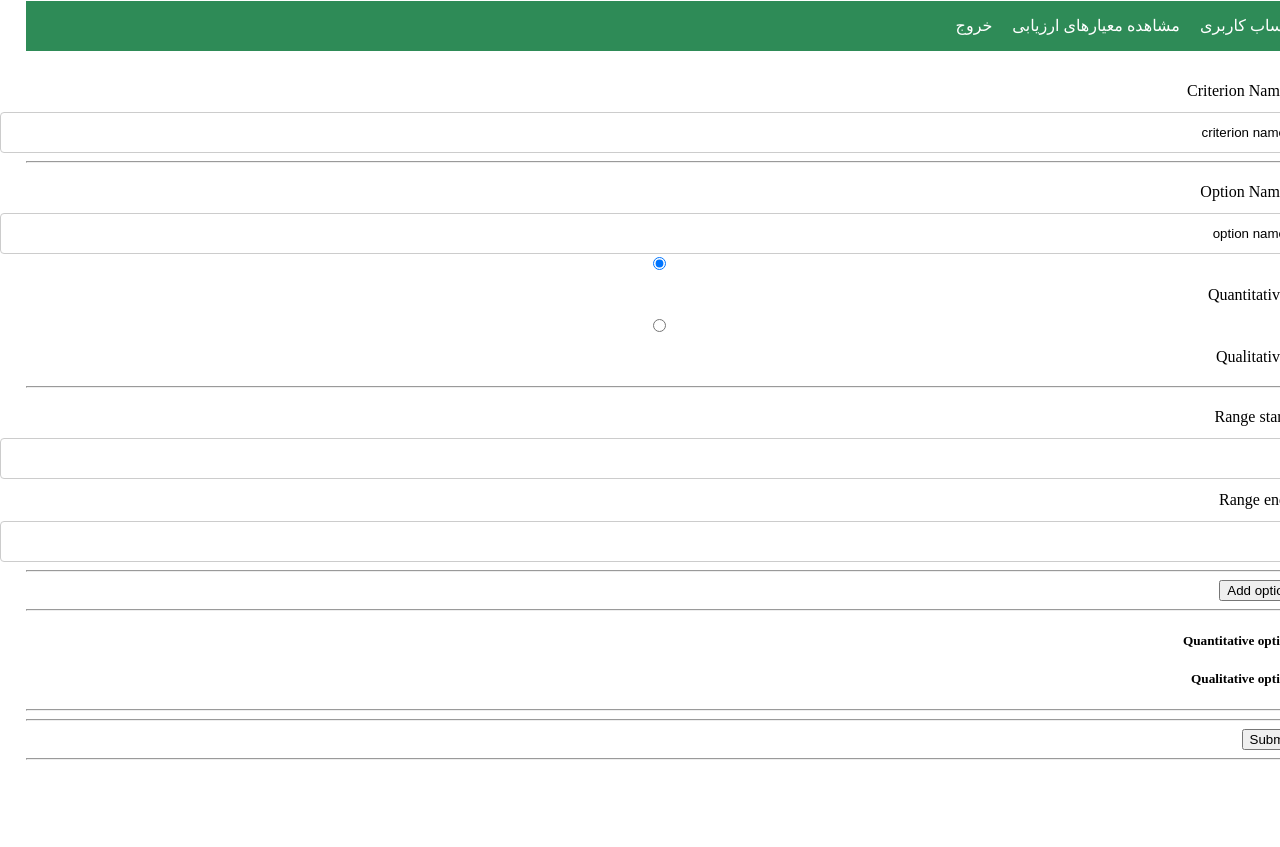
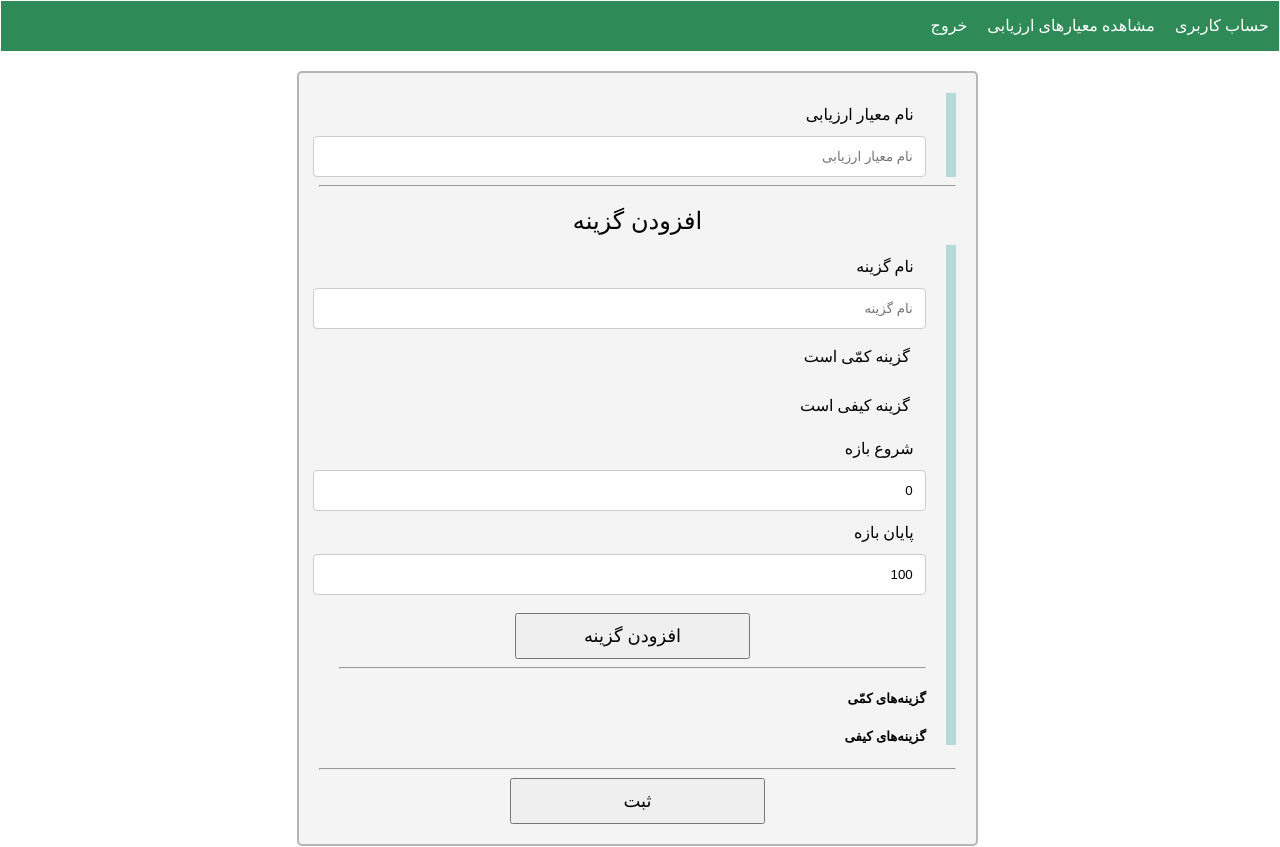
Before and after one commit to ArmenJeddi/Object-Oriented-Design-Project, a Django app: template management/templates/management/addCriterion.html in a window 1280 px wide. Before the commit the page ends 760 px from the top, so only its background shows below. Run offline with Django 3.2, Linux system fonts and the light colour scheme; the template is opened without the code that fills it, so the values that code supplies are empty.

Commit message:
fixed issue with addCriterion

```diff
--- a/management/templates/management/addCriterion.html
+++ b/management/templates/management/addCriterion.html
@@ -7,56 +7,64 @@
 
 {% block main %}
 
-    <h3 class="center-align red lighten-3">{{ title }}</h3>
+
+    <div class="content-page">
+
+        <div class="vertical-center">
 
 
-    <div>
-        <label for="criterion_name">Criterion Name</label>
-        <input type="text" name="criterion_name" id="criterion_name" value="criterion name"><br>
-        <hr>
+            <div class="darkBlock">
+                <label for="criterion_name">نام معیار ارزیابی</label>
+                <input type="text" required name="criterion_name" id="criterion_name" , placeholder="نام معیار ارزیابی"><br>
+            </div>
+            <hr>
 
-        <label for="option_name">Option Name</label>
-        <input type="text" name="option_name" id="option_name" value="option name"><br>
+            <div class="middle-header">افزودن گزینه</div>
+
+            <div class="darkBlock">
+
+                <label for="option_name">نام گزینه</label>
+                <input type="text" name="option_name" id="option_name" placeholder="نام گزینه"><br>
 
 
-        <input type="radio" name="type" id="quan" value="quan" checked onchange="toggle_qualitative()">
-        <label for="quan">Quantitative</label><br>
+                <input class="vertical-right" type="radio" name="type" id="quan" value="quan" checked
+                       onchange="toggle_qualitative()">
+                <label for="quan">گزینه کمّی است</label><br>
 
 
-        <input type="radio" name="type" id="qual" value="qual" onchange="toggle_qualitative()">
-        <label for="qual">Qualitative</label><br>
-
-        <hr>
-
-        <label for="range_start" id="range_start_label">Range start</label>
-        <input type="number" name="range_start" id="range_start" value="range start"><br>
-
-        <label for="range_end" id="range_end_label">Range end</label>
-        <input type="number" name="range_end" id="range_end" value="range end"><br>
+                <input class='vertical-right' type="radio" name="type" id="qual" value="qual"
+                       onchange="toggle_qualitative()">
+                <label for="qual">گزینه کیفی است</label><br>
 
 
-        <hr>
+                <label for="range_start" id="range_start_label">شروع بازه</label>
+                <input type="number" name="range_start" id="range_start" value="0"><br>
 
-        <button onclick="add_option()">Add option</button>
-
-        <hr>
-
-        <h5>Quantitative options</h5>
-
-        <ol id="quan_options"></ol>
+                <label for="range_end" id="range_end_label">پایان بازه</label>
+                <input type="number" name="range_end" id="range_end" value="100"><br>
 
 
-        <h5>Qualitative options</h5>
+                <br>
 
-        <ol id="qual_options"></ol>
+                <button class="submitButton" onclick="add_option()">افزودن گزینه</button>
 
-        <hr>
-        <hr>
+                <hr>
 
-        <button onclick="pack_and_submit()">Submit</button>
+                <h5>گزینه‌های کمّی</h5>
+
+                <ol id="quan_options"></ol>
+
+
+                <h5>گزینه‌های کیفی</h5>
+
+                <ol id="qual_options"></ol>
+
+            </div>
+            <hr>
+
+            <button class="submitButton" onclick="pack_and_submit()">ثبت</button>
+        </div>
     </div>
-
-    <hr>
 
 
     <script>
@@ -99,6 +107,15 @@
             var li_element = document.createElement('li');
             li_element.setAttribute('id', id);
 
+
+            var button_element = document.createElement('button');
+            button_element.setAttribute('onclick', "delete_option(this.parentNode)");
+            button_element.appendChild(document.createTextNode('حذف گزینه'));
+
+            li_element.appendChild(button_element);
+            li_element.appendChild(document.createTextNode(space_separator));
+
+
             var option_name_element = document.createElement('a');
             option_name_element.setAttribute('id', 'option_name');
             option_name_element.appendChild(document.createTextNode(option_name));
@@ -118,22 +135,10 @@
                 end_value_element.appendChild(document.createTextNode(end_vaule));
 
 
-                li_element.appendChild(option_name_element);
-                li_element.appendChild(document.createTextNode(space_separator));
-
                 li_element.appendChild(start_value_element);
                 li_element.appendChild(document.createTextNode(space_separator));
-
                 li_element.appendChild(end_value_element);
-                li_element.appendChild(document.createTextNode(space_separator));
-
             }
-
-            var button_element = document.createElement('button');
-            button_element.setAttribute('onclick', "delete_option(this.parentNode)");
-            button_element.appendChild(document.createTextNode('Delete'));
-
-            li_element.appendChild(button_element);
 
             if (is_quantitative) {
                 document.getElementById('quan_options').appendChild(li_element);
@@ -180,7 +185,7 @@
             };
 
 
-            console.log(JSON.stringify(data));
+            {#console.log(JSON.stringify(data));#}
             sendData(JSON.stringify(data));
 
         }
@@ -193,8 +198,8 @@
 
             xhr.onreadystatechange = function () {
                 if (xhr.readyState === 4 && xhr.status === 200) {
-                    var json = JSON.parse(xhr.responseText);
-                    console.log(json)
+                    {#var json = JSON.parse(xhr.responseText);#}
+                    {#console.log(xhr.responseText);#}
                 }
             };
             xhr.send(data);
--- a/static/styles/main.css
+++ b/static/styles/main.css
@@ -1,5 +1,17 @@
 .vertical-center{
 	width: 50%;
+	margin: auto ;
+	margin-top: 20px;
+	background-color: #F4F4F4;
+	border: 2px solid #B6B6B6;
+	padding: 20px;
+	border-radius: 5px;
+	color: black;
+
+}
+
+.vertical-right{
+	width: 0%;
 	margin: auto ;
 	margin-top: 20px;
 	background-color: #F4F4F4;
```
